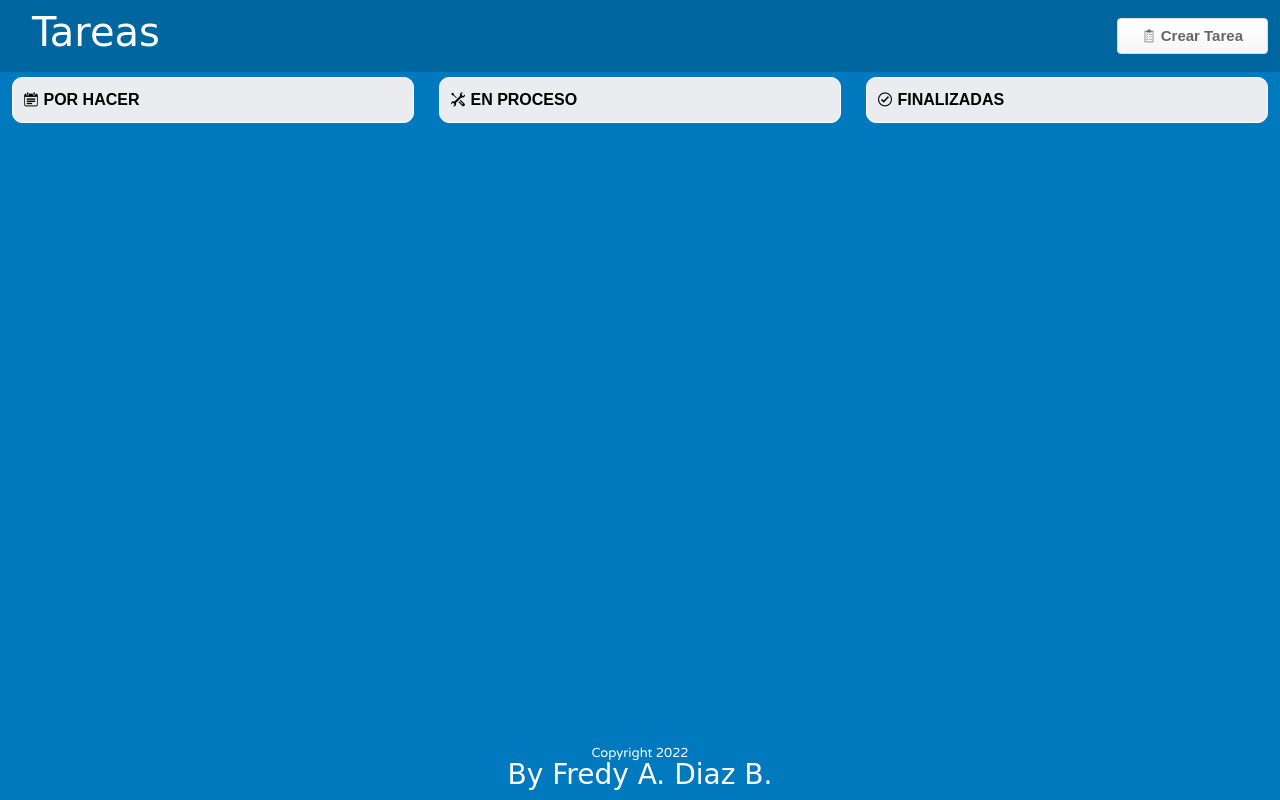
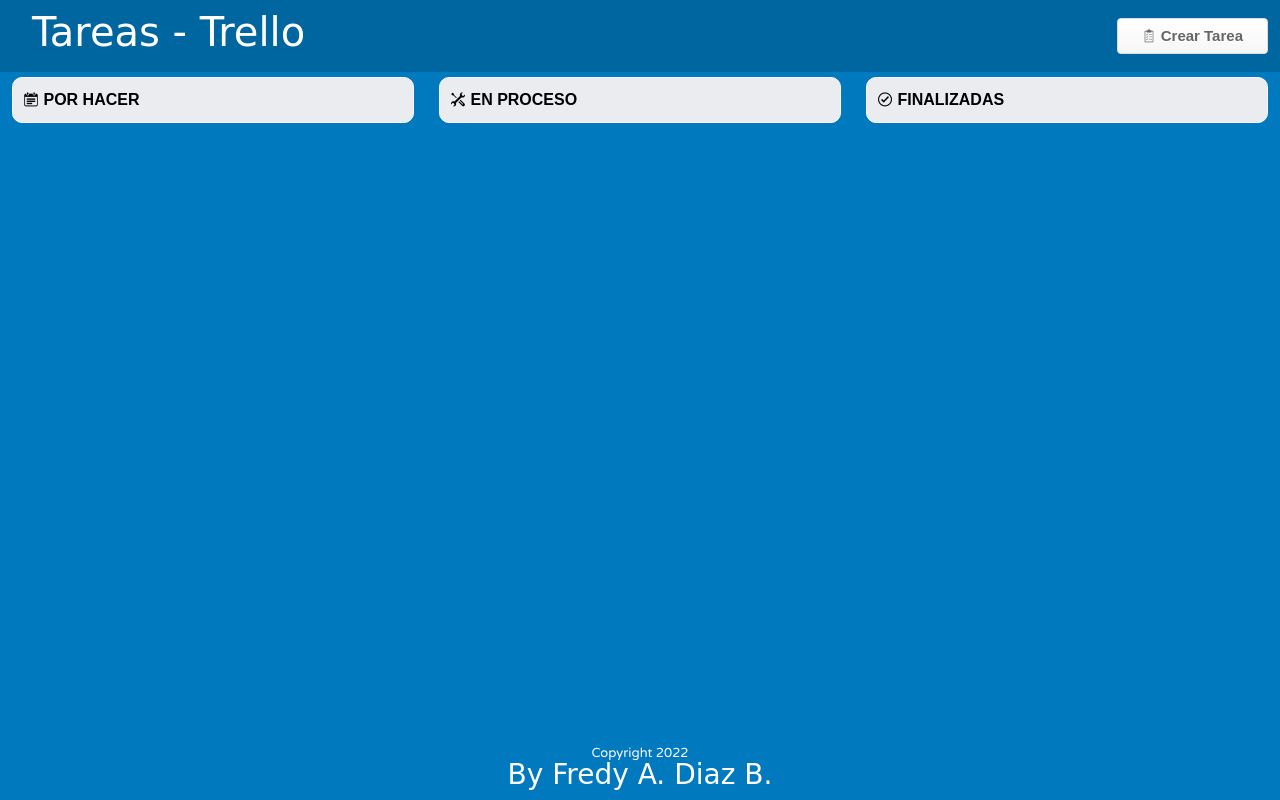
Before and after one commit to fredycoding/Listado_de_tareas_Firebase_Javascript, a website: page index.html in a window 1280 px wide. Drawn offline with nearby package versions, Linux system fonts and the light colour scheme; some packages are replaced by stand-ins of ours; no server answers; a script that the page names is missing; a web font is replaced by a local one.

Commit message:
Cambieccillos de prueba

```diff
--- a/index.html
+++ b/index.html
@@ -24,7 +24,7 @@
 
     <nav class="navbar navbar-expand-lg navbar-light">
         <div class="container-fluid">
-            <h1 class="titulobrand">Tareas</h1>
+            <h1 class="titulobrand">Tareas - Trello</h1>
             <button type="button" class="navbar-toggler" data-bs-toggle="collapse" data-bs-target="#navbarCollapse">
                 <span class="navbar-toggler-icon"></span>
             </button>
--- a/package.json
+++ b/package.json
@@ -1,5 +1,6 @@
 {
   "dependencies": {
+    "firebase-tools": "^11.2.2",
     "uuid": "^8.3.2"
   }
 }
```
Also changed, not shown: 1 other file.
